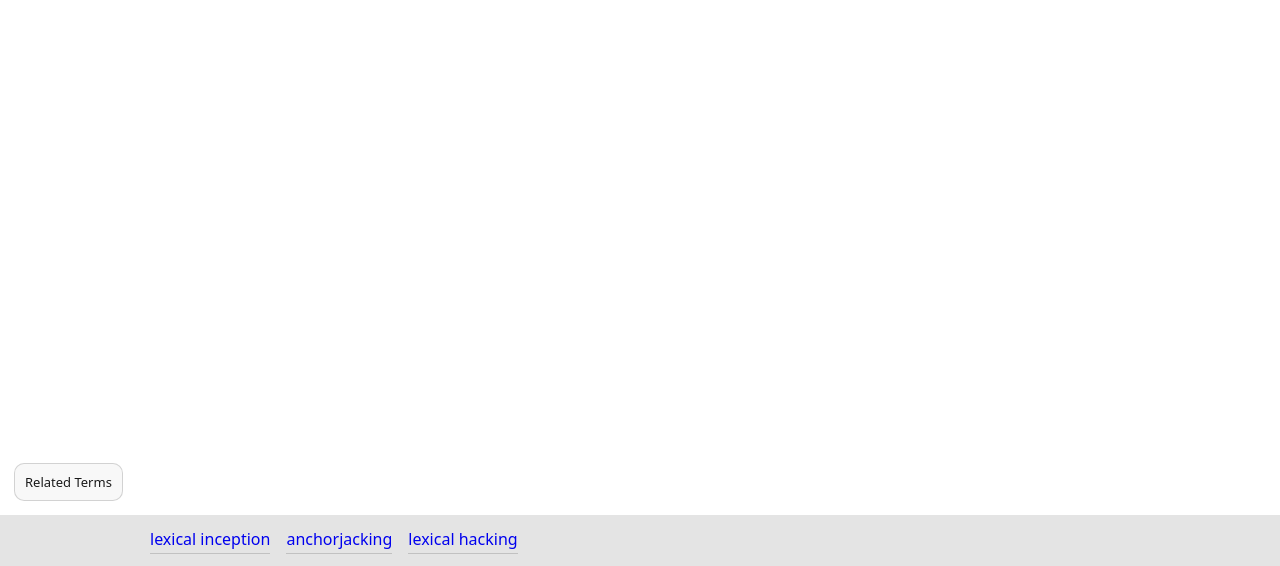
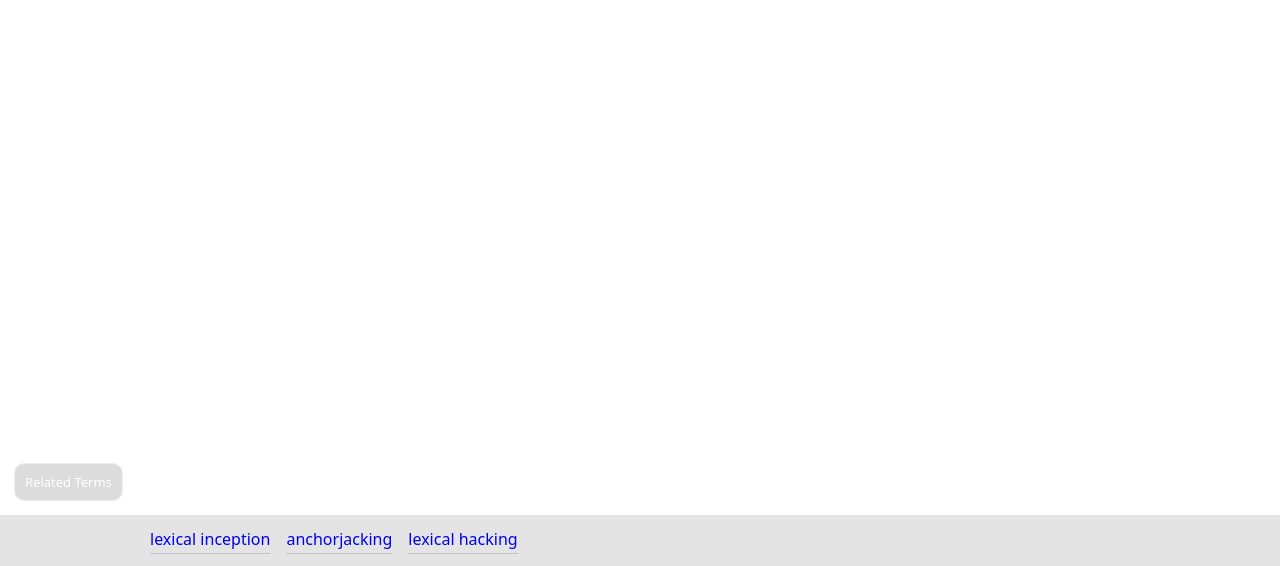
Before and after one commit to richard-andersen/hallucinatoryalignment.org, a plain HTML site: page index.html in a window 1280 px wide. Both pictures are taken after a click on the button "Related Terms". Shown: the part 234-800 px from the top of the page. Drawn offline with Linux system fonts and the light colour scheme.

Commit message:
Add files via upload

```diff
--- a/index.html
+++ b/index.html
@@ -104,6 +104,14 @@
       opacity: 0.75;
     }
     .related-toggle:hover{ opacity: 1; }
+
+    /* Visual confirmation when the drawer is open */
+    .related-toggle[aria-expanded="true"]{
+      background: #D9D9D9;
+      color: #FFFFFF;
+      border-color: rgba(255,255,255,0.55);
+      opacity: 1;
+    }
 
     .related-drawer{
       position: fixed;
```
